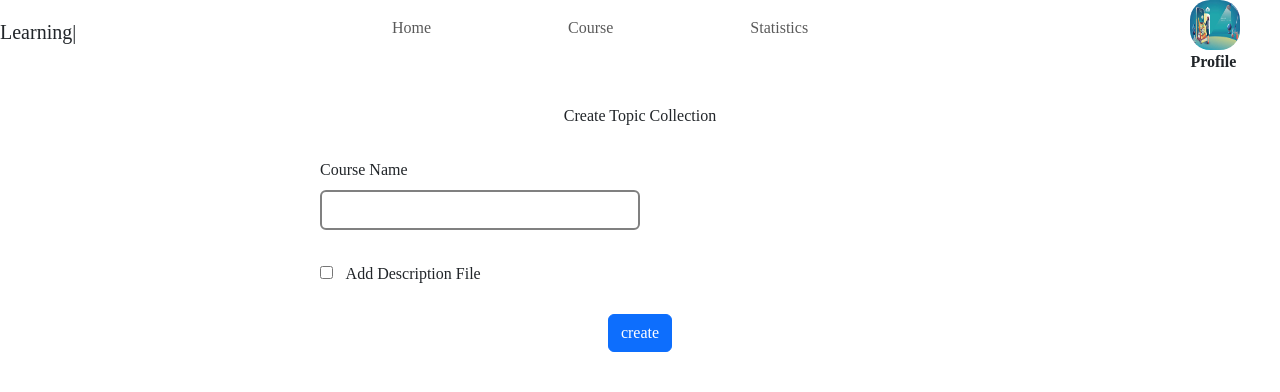
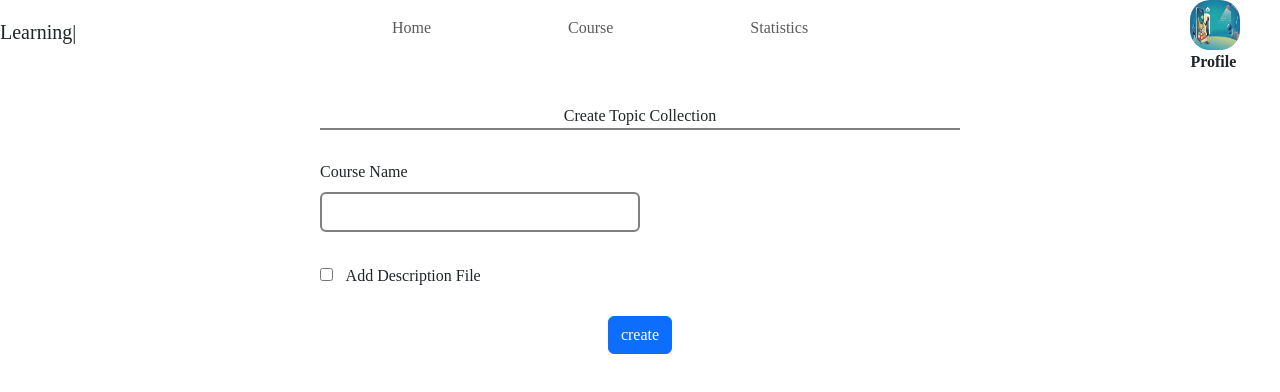
Before and after one commit to Red-stevo/E-LearningHub, a React (Vite) app in the folder student-learning-assistant/: page /student-assistant/learn/add/course in a window 1280 px wide. Shown: the top 392 px of the page. Built offline with nearby package versions, Linux system fonts and the light colour scheme; sample sign-in values are in the browser's storage.

Commit message:
Commit message >>>>> done for the day <<<<<

```diff
--- a/student-learning-assistant/src/AppPages/Styles/CreateCourse.css
+++ b/student-learning-assistant/src/AppPages/Styles/CreateCourse.css
@@ -3,6 +3,7 @@
     justify-content: center;
     margin-top: 30px;
     margin-bottom: 30px !important;
+    border-bottom: grey solid 2px;
 }
 
 .create-collection {
```
